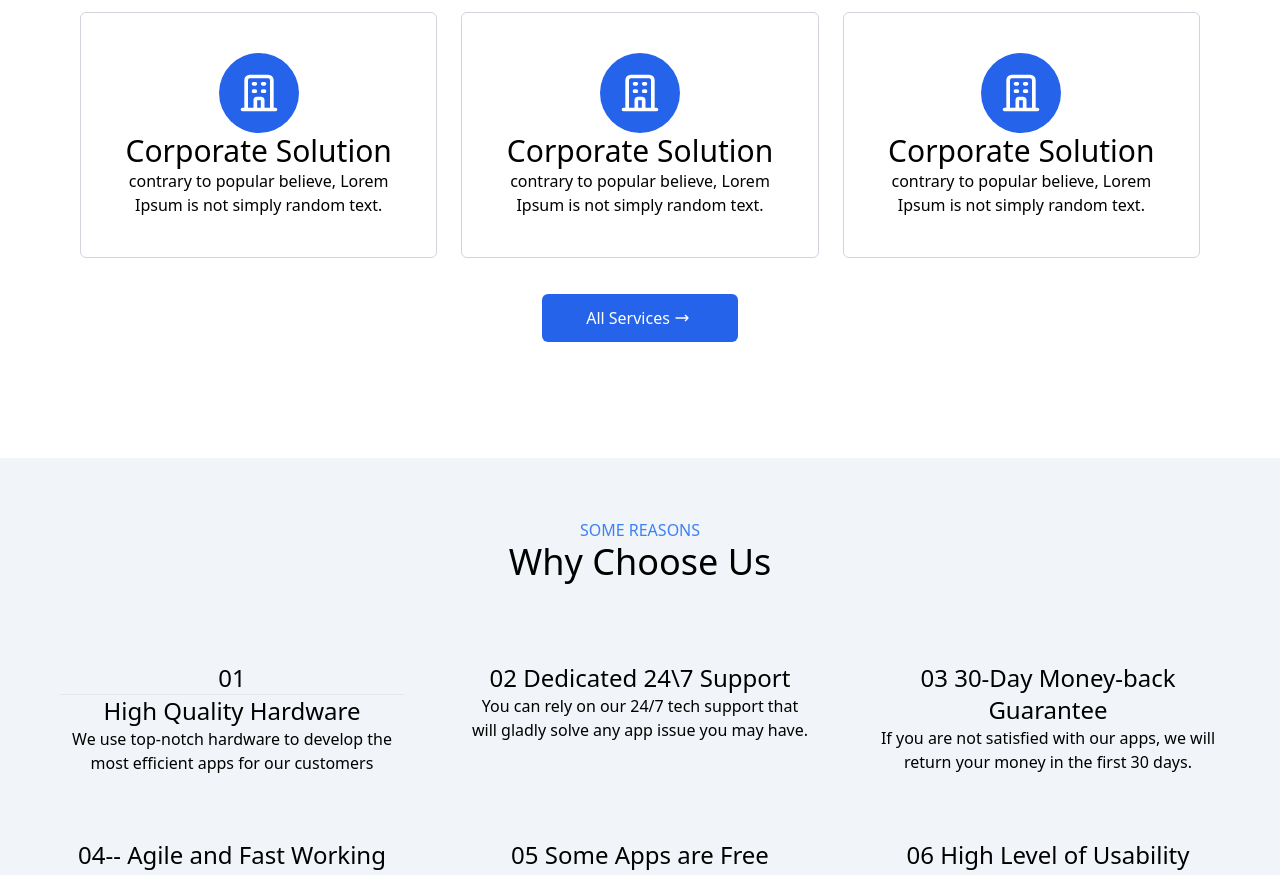
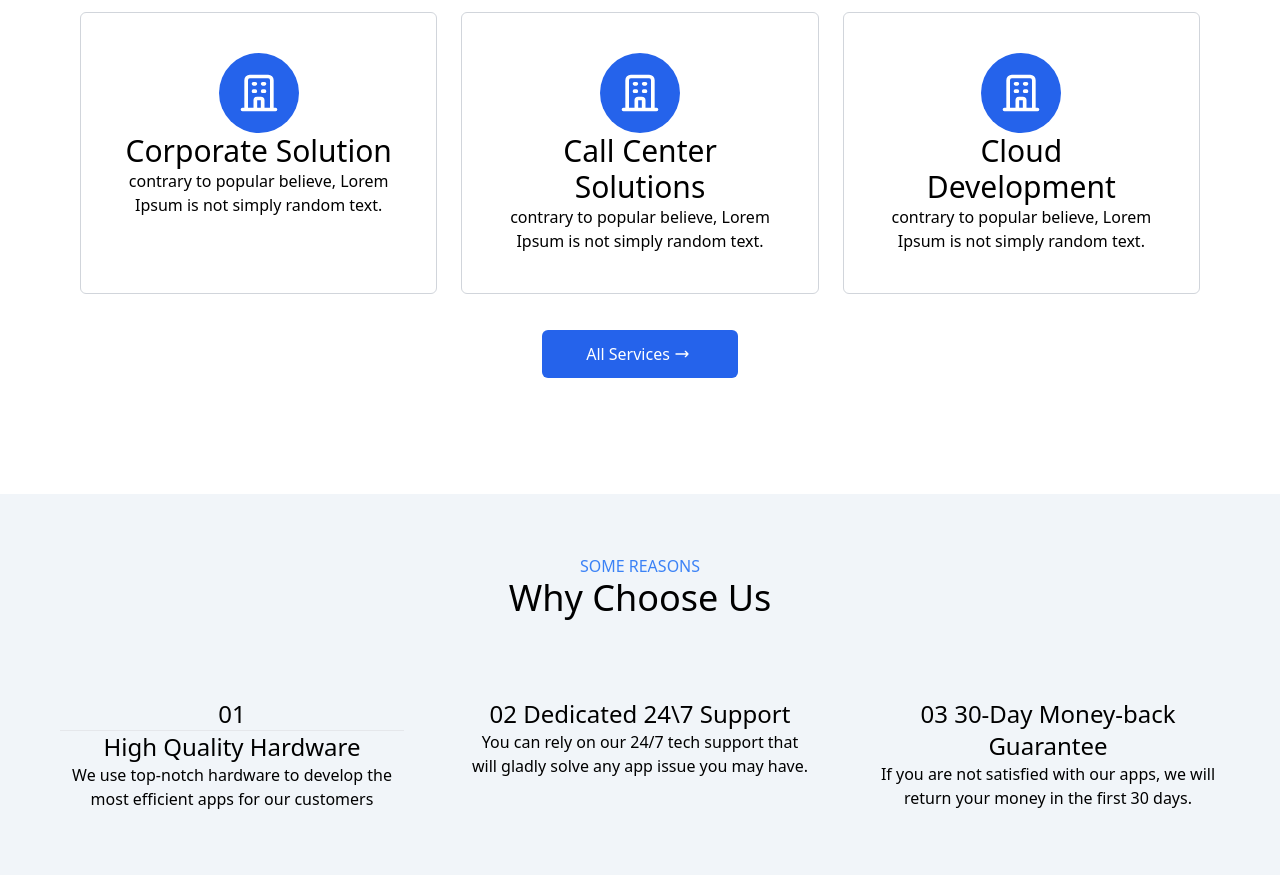
Before and after one commit to kirsten-tay/khoby-web-one, a React (Create React App) app: page / in a window 1280 px wide. Shown: the part 1260-2135 px from the top of the page. Built offline with nearby package versions, Linux system fonts and the light colour scheme.

Commit message:
updated Hero

```diff
--- a/src/components/Hero2.jsx
+++ b/src/components/Hero2.jsx
@@ -1,5 +1,5 @@
 import React, { Fragment } from 'react'
-import { OfficeBuildingIcon, ArrowNarrowRightIcon } from '@heroicons/react/outline';
+import { OfficeBuildingIcon, ArrowNarrowRightIcon,  } from '@heroicons/react/outline';
 
 
 const Hero2 = () => {
@@ -17,8 +17,8 @@ const Hero2 = () => {
                     <div className="grid grid-cols-1 lg:grid-cols-3 gap-6">
                         <div className=" flex flex-col justify-cente items-center border p-5 border-gray-300 hover:bg-blue-500 rounded-md">
                             <div className="relative w-full p-5">
-                                <div className="bg-blue-600 p-3 rounded-full  w-20 h-20  mx-auto hover:bg-white hover:text-blue-500 flex items-center justify-center">
-                                    <OfficeBuildingIcon className="h-11 w-11 text-white" />
+                                <div className="bg-blue-600 p-3 rounded-full  w-20 h-20  mx-auto hover:bg-white flex items-center justify-center">
+                                    <OfficeBuildingIcon className="h-11 w-11 text-white hover:text-blue-600" />
                                 </div>
                                 <span className="font-medium text-3xl ">Corporate Solution</span><br />
                                 <span>contrary to popular believe, Lorem Ipsum is not simply random text.</span>
@@ -29,7 +29,7 @@ const Hero2 = () => {
                                 <div className="bg-blue-600 p-3 rounded-full  w-20 h-20  mx-auto hover:bg-white hover:text-blue-500 flex items-center justify-center">
                                     <OfficeBuildingIcon className="h-11 w-11 text-white" />
                                 </div>
-                                <span className="font-medium text-3xl ">Corporate Solution</span><br />
+                                <span className="font-medium text-3xl ">Call Center Solutions</span><br />
                                 <span>contrary to popular believe, Lorem Ipsum is not simply random text.</span>
                             </div>
                         </div>
@@ -38,7 +38,7 @@ const Hero2 = () => {
                                 <div className="bg-blue-600 p-3 rounded-full  w-20 h-20  mx-auto hover:bg-white hover:text-blue-500 flex items-center justify-center">
                                     <OfficeBuildingIcon className="h-11 w-11 text-white" />
                                 </div>
-                                <span className="font-medium text-3xl ">Corporate Solution</span><br />
+                                <span className="font-medium text-3xl ">Cloud Development</span><br />
                                 <span>contrary to popular believe, Lorem Ipsum is not simply random text.</span>
                             </div>
                         </div>
```
